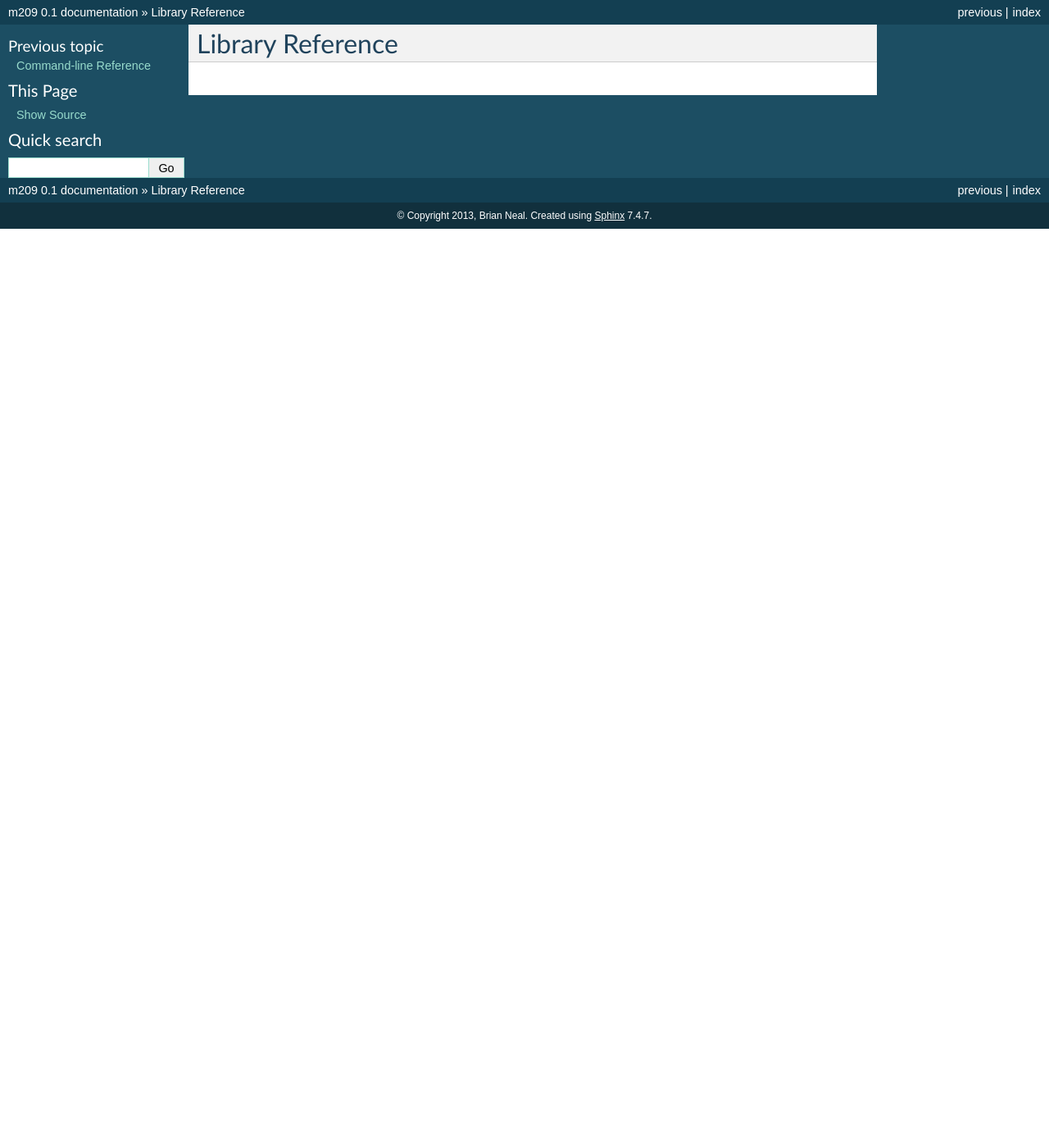
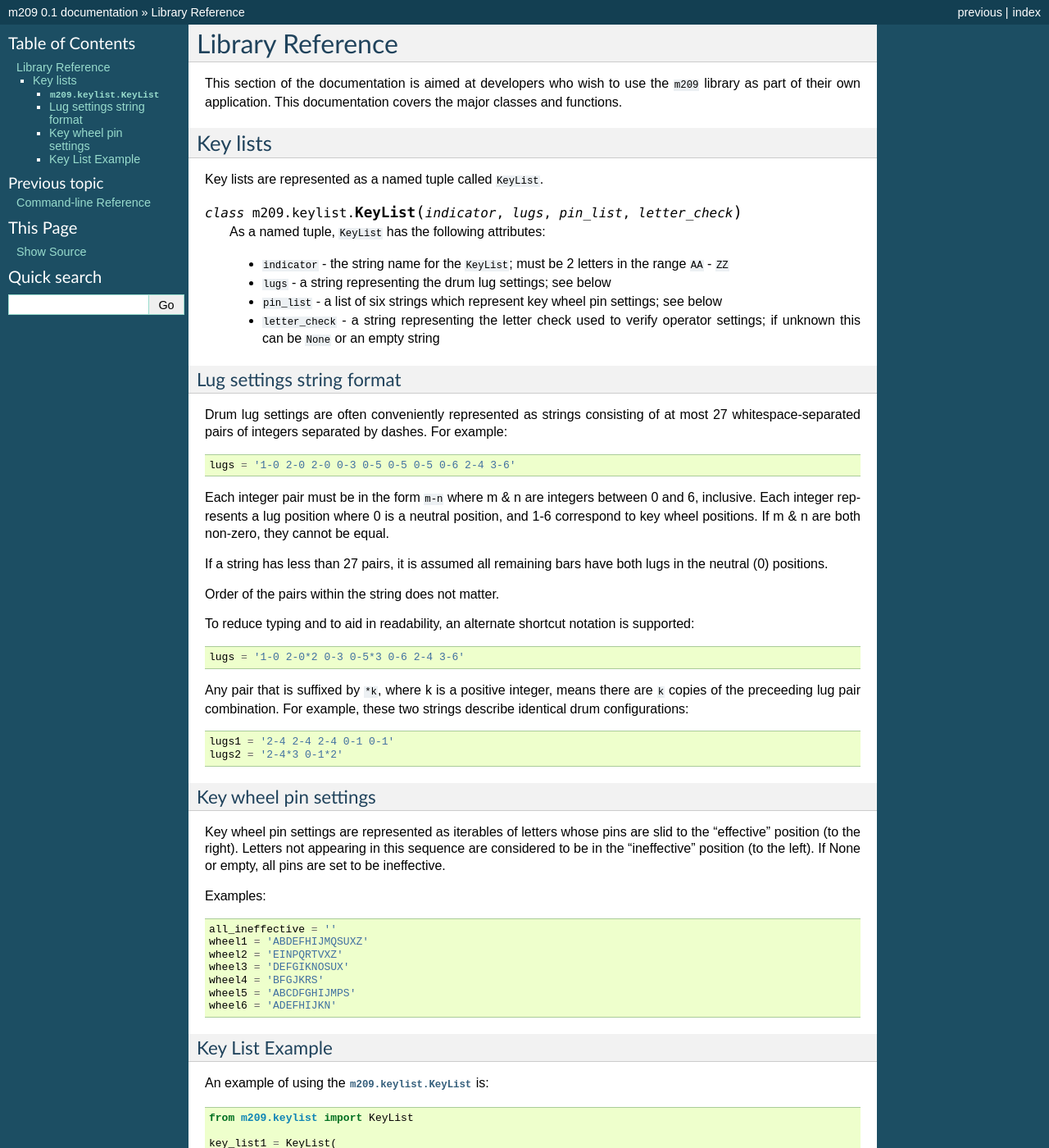
Before and after one commit to gremmie/m209, a Sphinx documentation site: the page built from docs/library.rst, in a window 1280 px wide and 1400 px high. Shown: the whole window at 82% size. Built offline with Sphinx 7.4.7, drawn with Linux system fonts in a browser that asks for light colours; some of the changed text lies outside the part shown.

Commit message:
Started the library docs. Added some docs for KeyList.

```diff
--- a/docs/index.rst
+++ b/docs/index.rst
@@ -42,10 +42,11 @@ Documentation
 Contents:
 
 .. toctree::
+   :maxdepth: 3
+
    tutorial
    commandline
    library
-   :maxdepth: 2
 
 
 Requirements
--- a/docs/library.rst
+++ b/docs/library.rst
@@ -1,2 +1,94 @@
 Library Reference
 =================
+
+This section of the documentation is aimed at developers who wish to use the
+``m209`` library as part of their own application. This documentation covers
+the major classes and functions.
+
+Key lists
+---------
+
+Key lists are represented as a named tuple called ``KeyList``.
+
+.. class:: m209.keylist.KeyList(indicator, lugs, pin_list, letter_check)
+
+   As a named tuple, ``KeyList`` has the following attributes:
+
+   * ``indicator`` - the string name for the ``KeyList``; must be 2 letters in
+     the range ``AA`` - ``ZZ``
+   * ``lugs`` - a string representing the drum lug settings; see below
+   * ``pin_list`` - a list of six strings which represent key wheel pin
+     settings; see below
+   * ``letter_check`` - a string representing the letter check used to verify
+     operator settings; if unknown this can be ``None`` or an empty string
+
+Lug settings string format
+~~~~~~~~~~~~~~~~~~~~~~~~~~
+
+Drum lug settings are often conveniently represented as strings consisting of
+at most 27 whitespace-separated pairs of integers separated by dashes. For
+example::
+
+   lugs = '1-0 2-0 2-0 0-3 0-5 0-5 0-5 0-6 2-4 3-6'
+
+Each integer pair must be in the form ``m-n`` where m & n are integers
+between 0 and 6, inclusive. Each integer represents a lug position where
+0 is a neutral position, and 1-6 correspond to key wheel positions. If
+m & n are both non-zero, they cannot be equal.
+
+If a string has less than 27 pairs, it is assumed all remaining bars have both
+lugs in the neutral (0) positions.
+
+Order of the pairs within the string does not matter.
+
+To reduce typing and to aid in readability, an alternate shortcut notation is
+supported::
+
+   lugs = '1-0 2-0*2 0-3 0-5*3 0-6 2-4 3-6'
+
+Any pair that is suffixed by ``*k``, where k is a positive integer, means there
+are ``k`` copies of the preceeding lug pair combination. For example, these two
+strings describe identical drum configurations::
+
+   lugs1 = '2-4 2-4 2-4 0-1 0-1'
+   lugs2 = '2-4*3 0-1*2'
+
+Key wheel pin settings
+~~~~~~~~~~~~~~~~~~~~~~
+
+Key wheel pin settings are represented as iterables of letters whose pins are
+slid to the "effective" position (to the right). Letters not appearing in this
+sequence are considered to be in the "ineffective" position (to the left). If
+None or empty, all pins are set to be ineffective.
+
+Examples::
+
+   all_ineffective = ''
+   wheel1 = 'ABDEFHIJMQSUXZ'
+   wheel2 = 'EINPQRTVXZ'
+   wheel3 = 'DEFGIKNOSUX'
+   wheel4 = 'BFGJKRS'
+   wheel5 = 'ABCDFGHIJMPS'
+   wheel6 = 'ADEFHIJKN'
+
+Key List Example
+~~~~~~~~~~~~~~~~
+
+An example of using the :py:class:`m209.keylist.KeyList` is:
+
+.. code-block:: python
+
+   from m209.keylist import KeyList
+
+   key_list1 = KeyList(
+          indicator='AA',
+          lugs='0-4 0-5*4 0-6*6 1-0*5 1-2 1-5*4 3-0*3 3-4 3-6 5-6',
+          pin_list=[
+              'FGIKOPRSUVWYZ',
+              'DFGKLMOTUY',
+              'ADEFGIORTUVX',
+              'ACFGHILMRSU',
+              'BCDEFJKLPS',
+              'EFGHIJLMNP'
+          ],
+          letter_check='QLRRN TPTFU TRPTN MWQTV JLIJE J')
```
